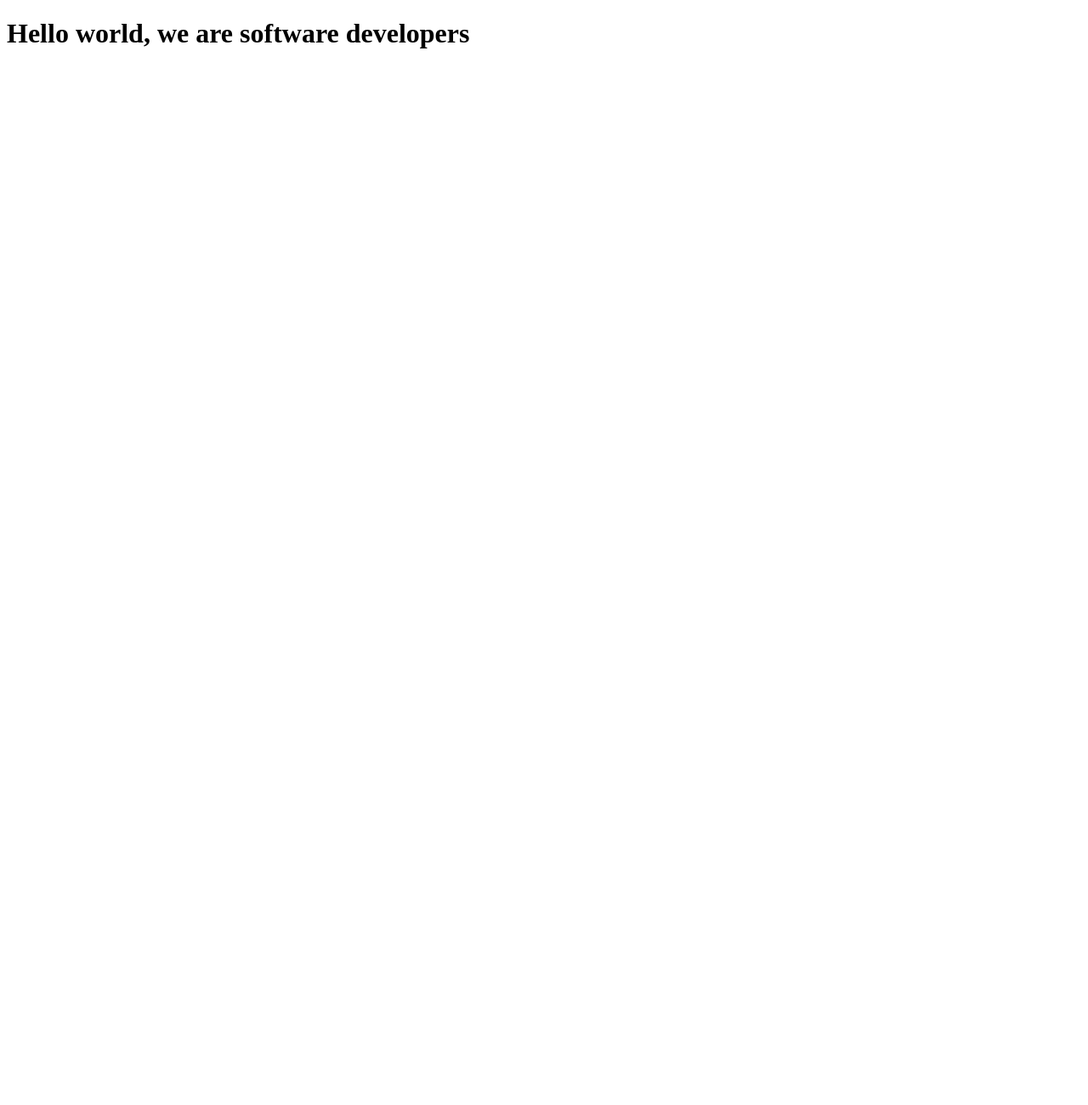
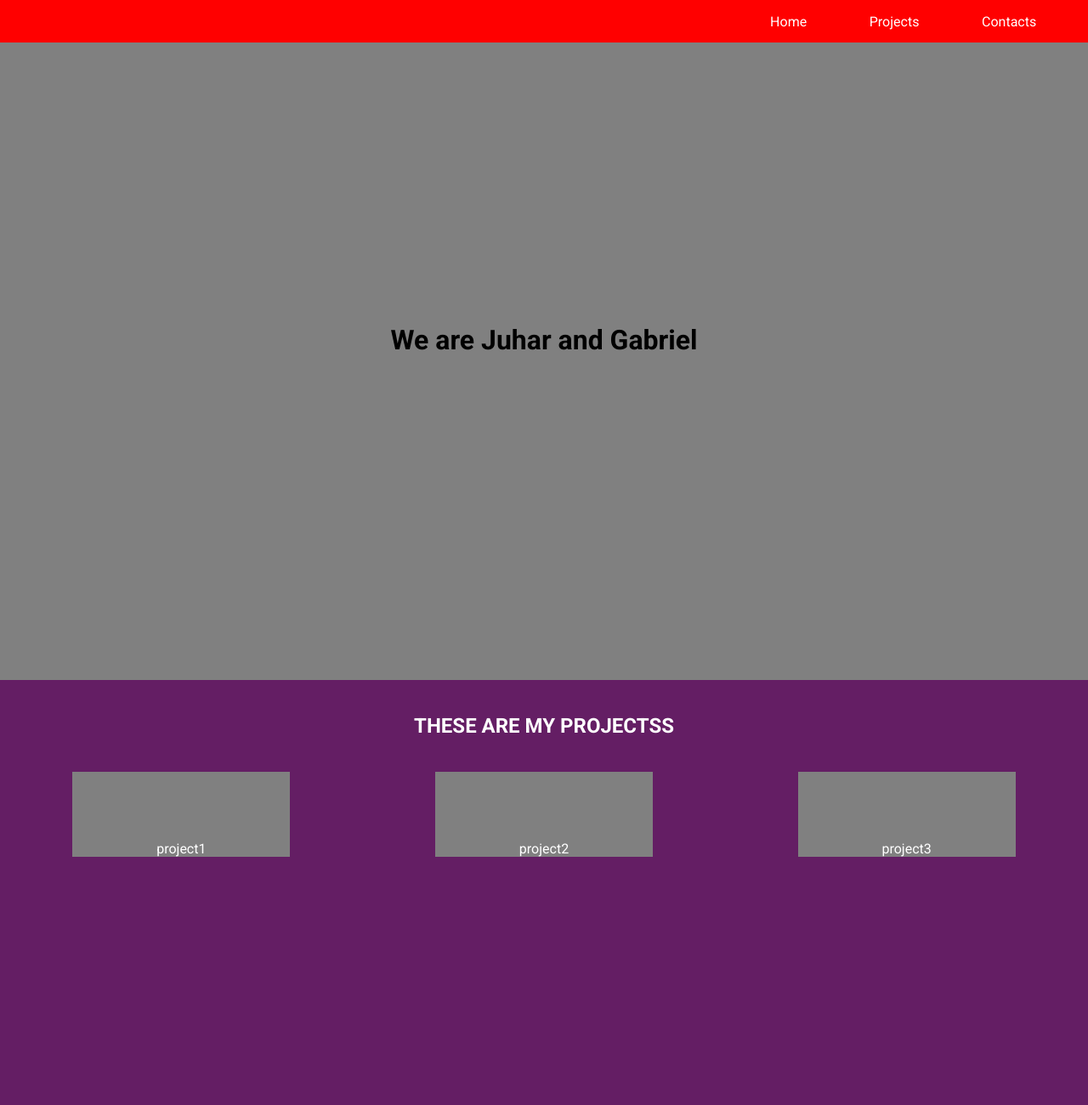
Before and after one commit to juaryimami/JuharandGadbriel, a plain HTML site: page index.html in a window 1280 px wide. Shown: the top 1300 px of the page at 85% size. Before the commit the page ends 800 px from the top, so only its background shows below. Drawn offline with Linux system fonts and the light colour scheme.

Commit message:
css files

```diff
--- a/css/style.css
+++ b/css/style.css
@@ -0,0 +1,81 @@
+@import url('https://fonts.googleapis.com/css2?family=Roboto:wght@100;300;400;700&display=swap');
+*{
+  margin: 0;
+  padding: 0;
+}
+html, body{
+  height: 100%;
+  font-family: 'Roboto', sans-serif;
+}
+#navbar{
+  position: fixed;
+  display: flex;
+  justify-content: flex-end;
+  align-items: center;
+  background-color: red;
+  width: 100%;
+  height:50px;
+}
+a{
+  text-decoration: none;
+    color:white;
+}
+#navbar a{
+  margin-right: 3em;
+  padding:1%;
+}
+a:hover{
+  background-color: rgba(200,100,10,0.5);
+}
+a:visited,a:link,a:active{
+  color: white;
+}
+#welcome-section{
+  height: 100%;
+  background-color: gray;
+  display: flex;
+  justify-content:center;
+  align-items: center;
+}
+#projects{
+  background-color: rgb(100,30,100);
+  height:100%;
+}
+#projects h2{
+  color: white;
+  text-align: center;
+  padding: 40px 0;
+}
+#containerP{
+  display: flex;
+  justify-content: space-around;
+}
+.project-tile{
+  width:20%;
+  background-color: gray;
+  height:100px;
+  display: flex;
+  justify-content:center;
+  align-items:flex-end;
+
+}
+#contacts{
+  background-color: gray;
+  height: 50%;
+  display: flex;
+  flex-direction: column;
+  justify-content:center;
+  align-items: center;
+}
+#contacts a{
+  display: block;
+}
+@media only screen and (max-width: 600px) {
+  #containerP{
+    flex-direction: column;
+  }
+.project-tile{
+  margin: 2% auto;
+  width: 80%;
+}
+}
--- a/index.html
+++ b/index.html
@@ -2,13 +2,55 @@
 <html lang="en">
   <head>
     <meta charset="UTF-8">
+    <meta name="viewport" content="width=device-width, initial-scale=1.0">
     <title>Fork Me! FCC: Test Suite Template</title>
     <link rel="stylesheet" href="css/style.css">
+    <style media="screen">
+    @media only screen and (max-width: 600px) {
+      #containerP{
+        flex-direction: column;
+      }
+    .project-tile{
+      margin: 2% auto;
+      width: 80%;
+    }
+    }
+    </style>
   </head>
 
   <body>
-    <h1> Hello world, we are software developers </h1>
     <script src="https://cdn.freecodecamp.org/testable-projects-fcc/v1/bundle.js"></script>
+    <nav id ="navbar">
+      <a href="#welcome-section">Home</a>
+      <a href="#projects"> Projects</a>
+      <a href="#contacts">Contacts</a>
+    </nav>
+  <div id="welcome-section">
+     <h1> We are Juhar and Gabriel</h1>
+  </div>
+
+  <div id="projects">
+    <h2>THESE ARE MY PROJECTSS</h2>
+    <div id="containerP">
+      <div class="project-tile">
+        <a href="#">project1</a>
+      </div>
+      <div class="project-tile">
+        <a href="#">project2</a>
+      </div>
+      <div class="project-tile">
+        <a href="#">project3</a>
+      </div>
+
+    </div>
+
+
+  </div>
+  <div id="contacts">
+    <h2>Let's work together</h2>
+    <a href="https://github.com/juaryimami/" target="_blank" id="profile-link">My github account </a>
+  </div>
+
 
     <!--
 
```
